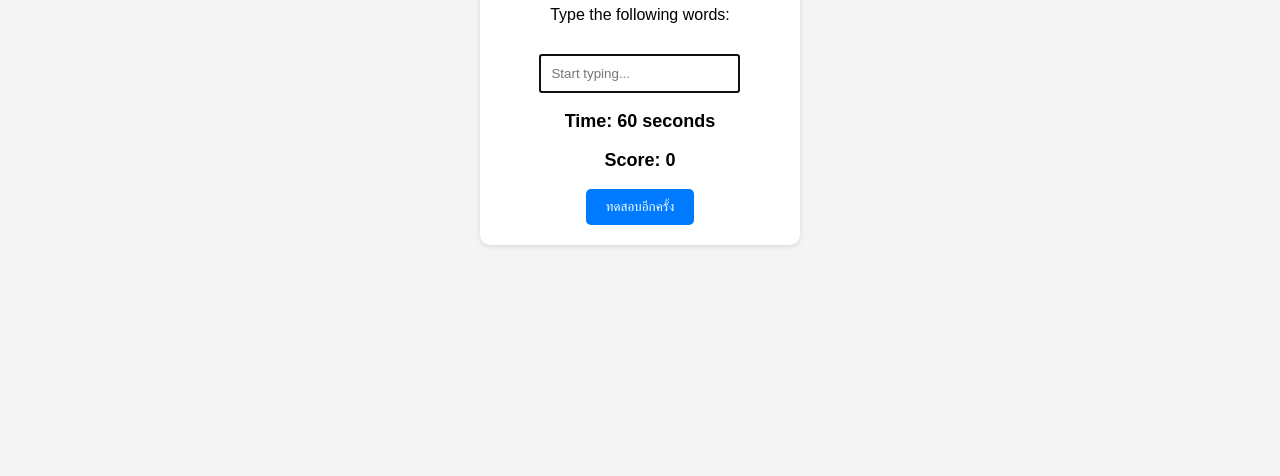
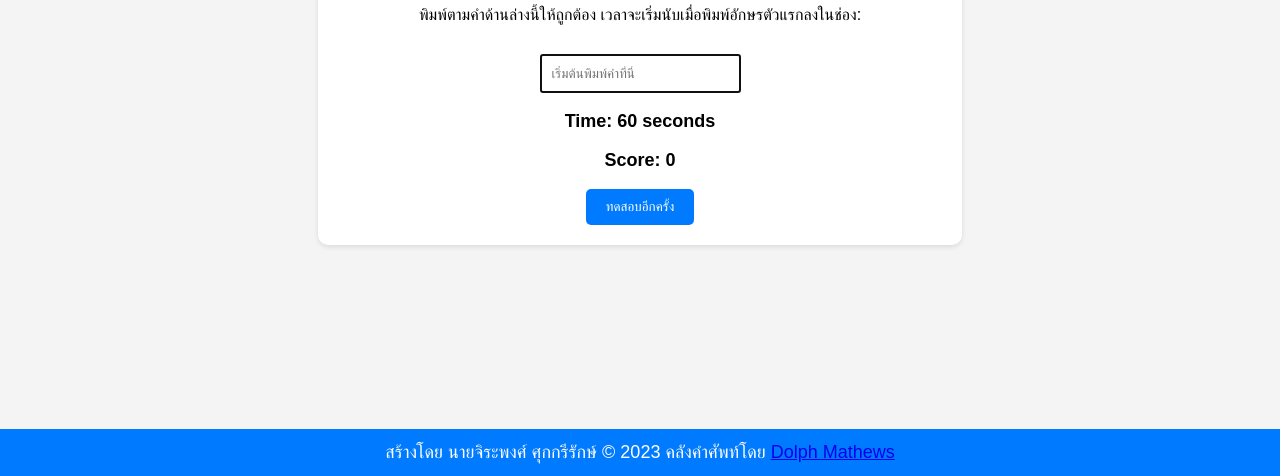
Before and after one commit to jira-edu/typing-speed-test, a plain HTML site: page index.html in a window 1280 px wide. Shown: the part 324-800 px from the top of the page. Drawn offline with Linux system fonts and the light colour scheme; no server answers; a web font is replaced by a local one.

Commit message:
Add copr footer and thai header

```diff
--- a/index.html
+++ b/index.html
@@ -9,14 +9,18 @@
 </head>
 <body>
     <div class="container">
-        <h1>Typing Speed Test</h1>
-        <p>Type the following words:</p>
+        <h1>โปรแกรมทดสอบความเร็วในการพิมพ์คำภาษาอังกฤษ</h1>
+        <p>พิมพ์ตามคำด้านล่างนี้ให้ถูกต้อง เวลาจะเริ่มนับเมื่อพิมพ์อักษรตัวแรกลงในช่อง:</p>
         <div id="word-display"></div>
-        <input type="text" id="user-input" placeholder="Start typing...">
+        <input type="text" id="user-input" placeholder="เริ่มต้นพิมพ์คำที่นี่">
         <p id="timer">Time: 60 seconds</p>
         <p id="score">Score: 0</p>
         <button id="reload-button">ทดสอบอีกครั้ง</button>
     </div>
+    <footer>
+        <p>สร้างโดย นายจิระพงศ์ ศุกกรีรักษ์ <span>&copy;</span> 2023</p> <!-- Added copyright symbol here -->
+        <p>คลังคำศัพท์โดย <a href="https://github.com/dolph/dictionary" target="_blank">Dolph Mathews</a></p>
+    </footer>
     <script src="app.js"></script>
 </body>
 </html>
--- a/styles.css
+++ b/styles.css
@@ -31,7 +31,7 @@ input[type="text"] {
 }
 
 #word-display {
-    font-size: 32px;
+    font-size: 48px; /* Increase the font size further for better readability */
     font-family: 'IBM Plex Sans Thai', Arial, sans-serif;
     margin-bottom: 20px;
 }
@@ -55,3 +55,21 @@ input[type="text"] {
 }
 
 /* Add more styles and adjustments as needed */
+
+footer {
+    background-color: #007bff;
+    color: #fff;
+    text-align: center;
+    padding: 10px 0;
+    margin: 0;
+    position: fixed;
+    bottom: 0;
+    width: 100%;
+    font-size: 18px;
+    line-height: 1.5;
+}
+
+footer p {
+    margin: 0;
+    display: inline; /* Display the paragraph as inline */
+}
```
